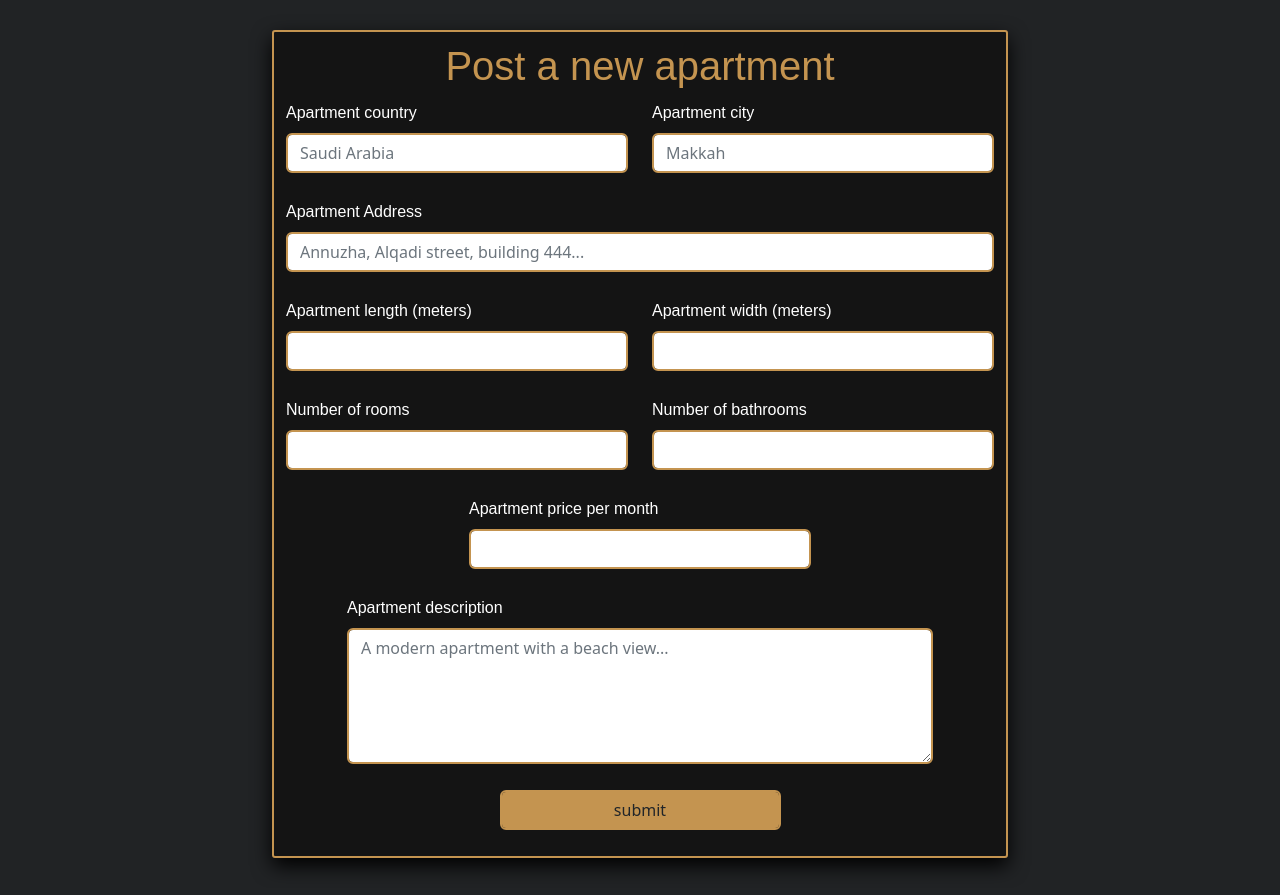
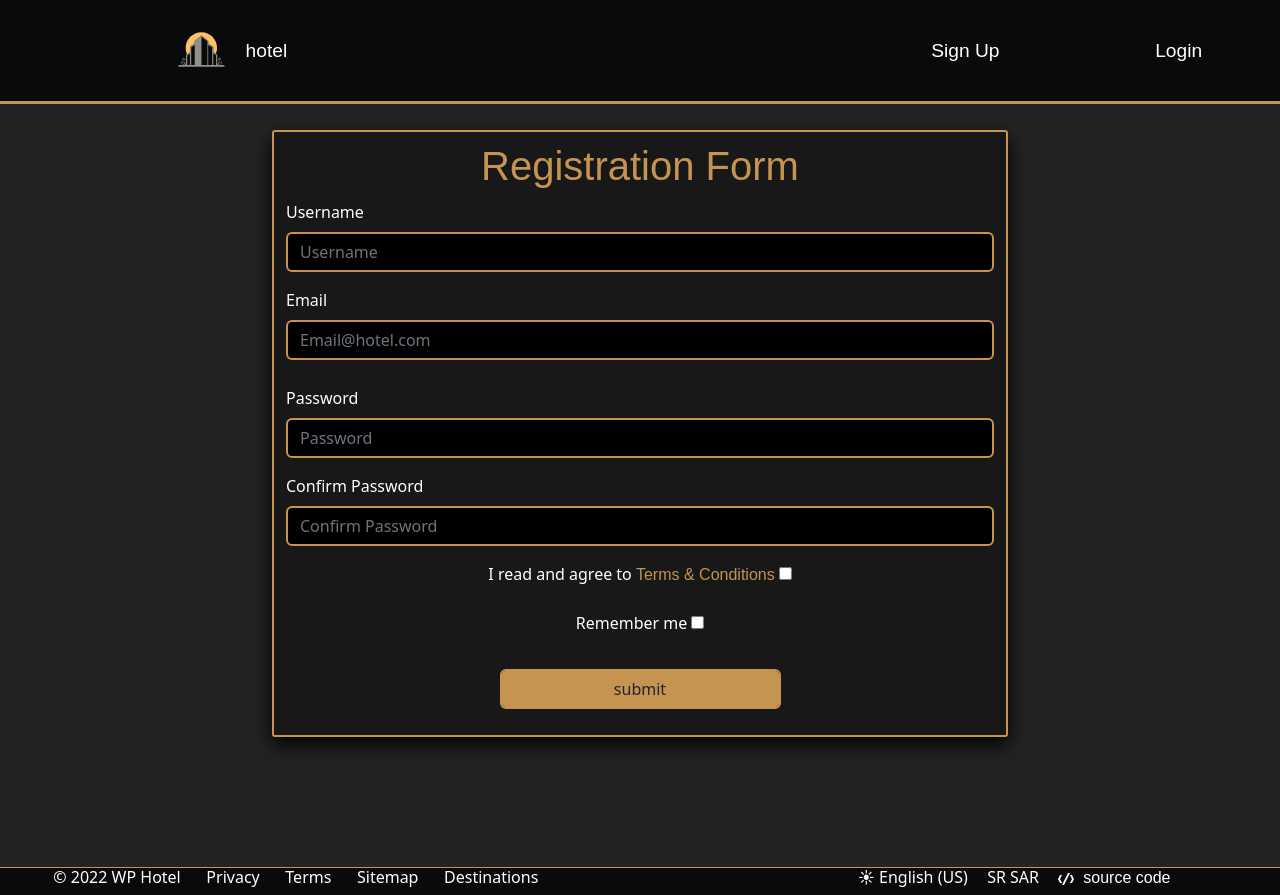
Before and after one commit to CaptainHmD/Hotel-website, a PHP site: page /register in a window 1280 px wide. Before the commit the page ends 870 px from the top, so only its background shows below. Run offline with PHP 8.4, Linux system fonts and the light colour scheme; some web fonts are replaced.

Commit message:
copy login and register

```diff
--- a/public/index-after-login.php
+++ b/public/index-after-login.php
@@ -8,7 +8,7 @@
         <title>Hotel Information System</title>
         <link href="https://cdn.jsdelivr.net/npm/bootstrap@5.2.2/dist/css/bootstrap.min.css" rel="stylesheet"
             integrity="sha384-Zenh87qX5JnK2Jl0vWa8Ck2rdkQ2Bzep5IDxbcnCeuOxjzrPF/et3URy9Bv1WTRi" crossorigin="anonymous">
-        <link rel="stylesheet" href="css/style2.css">
+        <link rel="stylesheet" href="css/style.css">
 
     </head>
 
--- a/public/register.php
+++ b/public/register.php
@@ -6,101 +6,124 @@
     <meta name="viewport" content="width=device-width, initial-scale=1.0">
     <!-- CSS only -->
     <link href="https://cdn.jsdelivr.net/npm/bootstrap@5.2.2/dist/css/bootstrap.min.css" rel="stylesheet" integrity="sha384-Zenh87qX5JnK2Jl0vWa8Ck2rdkQ2Bzep5IDxbcnCeuOxjzrPF/et3URy9Bv1WTRi" crossorigin="anonymous">
-    <link rel="stylesheet" href="css/add_apartment.css">
-    <title>Post a new apartment</title>
+    <link rel="stylesheet" href="css/style2.css">
+    <title>Register</title>
 </head>
-<body>
+<body class="register-body">
+
+ <!-- <div class="container"> -->
+ <nav id="navbar">
+        <div class="nav-section" id="logo-section">
+            <div id="logo-wrapper"> <a href="http://172.104.152.80:5001/add_apartment.php" id="d-gap">
+                    <img id="logo" src="../resources/icons/a6c89eb25f20c37a608f1cef9ca70d24.svg" alt="">
+                    <div id="nav-text-wrapper">
+                        <h1 class="nav-text" id="hotel-nav">hotel</h1>
+                    </div>
+                </a>
+
+            </div>
+
+            <!-- must be list and reveal result on hover -->
+            <!-- <div class="dropdown"> -->
+
+
+                <!-- <h2 class="nav-section nav-text" id="fast-travail">Fast Travel&nbsp;</h2>
+                <svg xmlns="http://www.w3.org/2000/svg" width="16" height="16" fill="currentColor"
+                    class="bi bi-caret-down-fill" style="margin-top: 4px;white-space: nowrap;" viewBox="0 0 16 16" s>
+                    <path
+                        d="M7.247 11.14 2.451 5.658C1.885 5.013 2.345 4 3.204 4h9.592a1 1 0 0 1 .753 1.659l-4.796 5.48a1 1 0 0 1-1.506 0z" />
+                </svg> -->
+
+                <!-- <button class="btn  btn-secondary dropdown-toggle dropdown-btn nav-text" type="button"
+                    data-bs-toggle="dropdown" aria-expanded="false">
+                    Fast Travel
+                </button>
+                <ul class="dropdown-menu">
+                    <li><a href="#home-travel" class="dropdown-item">home-travel</a></li>
+                    <li><a href="#our-services-wrapper" class="dropdown-item">services-travel</a></li>
+                    <li><a href="#img-tr" class="dropdown-item">img-travel</a></li>
+                </ul>
+
+            </div> -->
+        </div>
+
+        <div class="nav-section" id="register-section">
+            <h1>
+                <a href="/register" id="register-text" class="nav-text">Sign Up</a>
+            </h1>
+        </div>
+        <div class="nav-section" id="login-logout-section">
+            <a href="">
+                <h2 class="nav-text">Login</h2>
+            </a>
+        </div>
+    </nav>
+    <!-- end nav -->
 
     <!-- content wrapper -->
-    <div class="container parent-cont">
-        <div class="row justify-content-center parent-row">
-            <div class="col-sm-8 parent-col">
-                <form action="/add_apartment.php" method="POST" enctype="multipart/form-data" id="apartment_form" class="container my-cont" onsubmit="DoSubmit()">
+    <div class="container parent-cont add-form-parent-cont ">
+        <div class="row justify-content-center  parent-row">
+            <div class="col-sm-10 col-md-8 parent-col">
+                <form action="/add_apartment.php" method="POST" enctype="multipart/form-data" id="apartment_form" class="container my-cont">
                     <div class="form-fields-wrapper">
-                        <div class="form-row justify-content-center my-row">
+                        <div class="form-row justify-content-center add_apartment_margined_row my-row">
                             <div class='col-12 my-col text-center'>
                                 <h1 id="form-title">
-                                    Post a new apartment
+                                    Registration Form
                                 </h1>
                             </div>
                         </div>
 
-                        <div class="form-row row justify-content-center my-row">
-                            <div class='col-sm-6 my-col'>
+                        <div class="form-row row justify-content-center add_apartment_margined_row my-row">
+                            <div class='col-sm-12 my-col'>
                                 <div class="mb-3">
-                                    <label for="country" class="form-label">Apartment country</label>
-                                    <input type="text" name="country" class="form-control" id="country" placeholder="Saudi Arabia">
+                                    <label for="username-register" class="form-label add_form_label">Username</label>
+                                    <input type="text" name="username-register" class="form-control add_form_field" id="username-register" placeholder="Username" required>
                                 </div>
                             </div>
-                            <div class='col-sm-6 my-col'>
+                            <div class='col-sm-12 my-col'>
                                 <div class="mb-3">
-                                <label for="city" class="form-label">Apartment city</label>
-                                    <input type="text" name="city" class="form-control" id="city" placeholder="Makkah">
+                                <label for="email-register" class="form-label add_form_label">Email</label>
+                                    <input type="email" name="email-register" class="form-control add_form_field" id="email-register" placeholder="Email@hotel.com"  required>
+                                </div>
+                            </div>
+                        </div>
+                            <div class='col-sm-12 my-col'>
+                                <div class="mb-3">
+                                <label for="password-register" class="form-label add_form_label">Password</label>
+                                    <input type="password" name="password-register" class="form-control add_form_field" id="password-register" placeholder="Password" minlength="8" required>
+                                </div>
+                            </div>
+                            <div class='col-sm-12 my-col'>
+                                <div class="mb-3">
+                                <label for="repassword-register" class="form-label add_form_label">Confirm Password</label>
+                                    <input type="password" name="repassword-register" class="form-control add_form_field" id="repassword-register" placeholder="Confirm Password" minlength="8" required>
+                                </div>
+                            </div>
+
+                            <!-- terms -->
+                            <div class='col-sm-12 my-col'>
+                                <div class="mb-3 d-flex flex-row justify-content-center align-check">
+                                <label for="terms-register" class="form-label add_form_label" ><div class="res-text">I read and agree to <a href="#" class=""> Terms & Conditions</a></div></label>
+                                    <input type="checkbox" name="terms-register" class="" id="terms-register"  required>
                                 </div>
                             </div>
                         </div>
 
-                        <div class="form-row row justify-content-center my-row">
-                            <div class='col-12 my-col'>
-                                <div class="mb-3">
-                                    <label for="address" class="form-label">Apartment Address</label>
-                                    <input type="text" name="address" class="form-control" id="address" placeholder="Annuzha, Alqadi street, building 444...">
+                        <div class="form-row row justify-content-center add_apartment_margined_row my-row">
+                            <div class='col-12 my-col '>
+                                <div class="mb-3 d-flex justify-content-center align-check">
+                                    <label for="remember" class="form-label add_form_label ">Remember me</label>
+                                    <input type="checkbox" name="remember" class="checkbox-remember" id="remember" placeholder="Remember Me">
                                 </div>
                             </div>
                         </div>
 
-                        <div class="form-row row justify-content-center my-row">
-                            <div class='col-sm-6 my-col'>
-                                <div class="mb-3">
-                                    <label for="length" class="form-label">Apartment length (meters)</label>
-                                    <input type="number" name="length" class="form-control" id="length" min=10>
-                                </div>
-                            </div>
-                            <div class='col-sm-6 my-col'>
-                                <div class="mb-3">
-                                    <label for="width" class="form-label">Apartment width (meters)</label>
-                                    <input type="number" name="width" class="form-control" id="width" min=10>
-                                </div>
-                            </div>
-                        </div>
 
-                        <div class="form-row row justify-content-center my-row">
-                            <div class='col-sm-6 my-col'>
-                                <div class="mb-3">
-                                    <label for="rooms" class="form-label">Number of rooms</label>
-                                    <input type="number" name="rooms" class="form-control" id="rooms" min=1>
-                                </div>
-                            </div>
-                            <div class='col-sm-6 my-col'>
-                                <div class="mb-3">
-                                    <label for="bathrooms" class="form-label">Number of bathrooms</label>
-                                    <input type="number" name="bathrooms" class="form-control" id="bathrooms" min=1>
-                                </div>
-                            </div>
-                        </div>
-
-                        <div class="form-row row justify-content-center my-row">
-                            <div class='col-sm-6 my-col'>
-                                <div class="mb-3">
-                                    <label for="price" class="form-label">Apartment price per month</label>
-                                    <input type="number" name="price" class="form-control" id="price" min=1>
-                                </div>
-                            </div>
-                        </div>
-
-                        <div class="form-row row justify-content-center my-row">
-                            <div class='col-sm-10 my-col'>
-                                <div class="mb-3">
-                                    <label for="description" class="form-label">Apartment description</label>
-                                    <textarea name="description" class="form-control" id="description" cols="60" rows="5" placeholder="A modern apartment with a beach view..."></textarea>
-                                </div>
-                            </div>
-                        </div>
-
-                        <div class="form-row row justify-content-center my-row">
+                        <div class="form-row row justify-content-center add_apartment_margined_row my-row ">
                             <div class='col-sm-5 my-col'>
                                 <div class="mb-3">
-                                    <input type="submit" name="submit" value="submit" id="submit" class="form-control">
+                                    <input type="submit" name="submit" value="submit" id="submit_add_form" class="form-control add_app_submit" >
                                 </div>
                             </div>
                         </div>
@@ -111,7 +134,16 @@
         </div>
     </div>
 
+    <!-- footer -->
+    <div class="footer">
+                <div class="col-6 d-flex-with-gap"><h6>	&copy; 2022 WP Hotel</h6> <h6>Privacy</h6> <h6>Terms</h6> <h6>Sitemap</h6> <h6>Destinations</h6></div>
+                <div class="col-5 d-flex-with-gap ps-5"> <h6>&#9728; English (US)</h6> <h6>SR
+                    SAR</h6> <h6><a href="https://github.com/CaptainHmD/Hotel-website"><img src="../resources/icons/code-2-16.png"   alt=""> &nbsp;source code</a></h6></div>
+            </div>
+            <!-- footer end -->
+
     <!-- JavaScript Bundle with Popper -->
 <script src="https://cdn.jsdelivr.net/npm/bootstrap@5.2.2/dist/js/bootstrap.bundle.min.js" integrity="sha384-OERcA2EqjJCMA+/3y+gxIOqMEjwtxJY7qPCqsdltbNJuaOe923+mo//f6V8Qbsw3" crossorigin="anonymous"></script>
+<script src="../js/script.js"></script>
 </body>
 </html>
```
Also changed, not shown: public/index.php (+4 -4 lines), public/login.php (+80 -69 lines).
